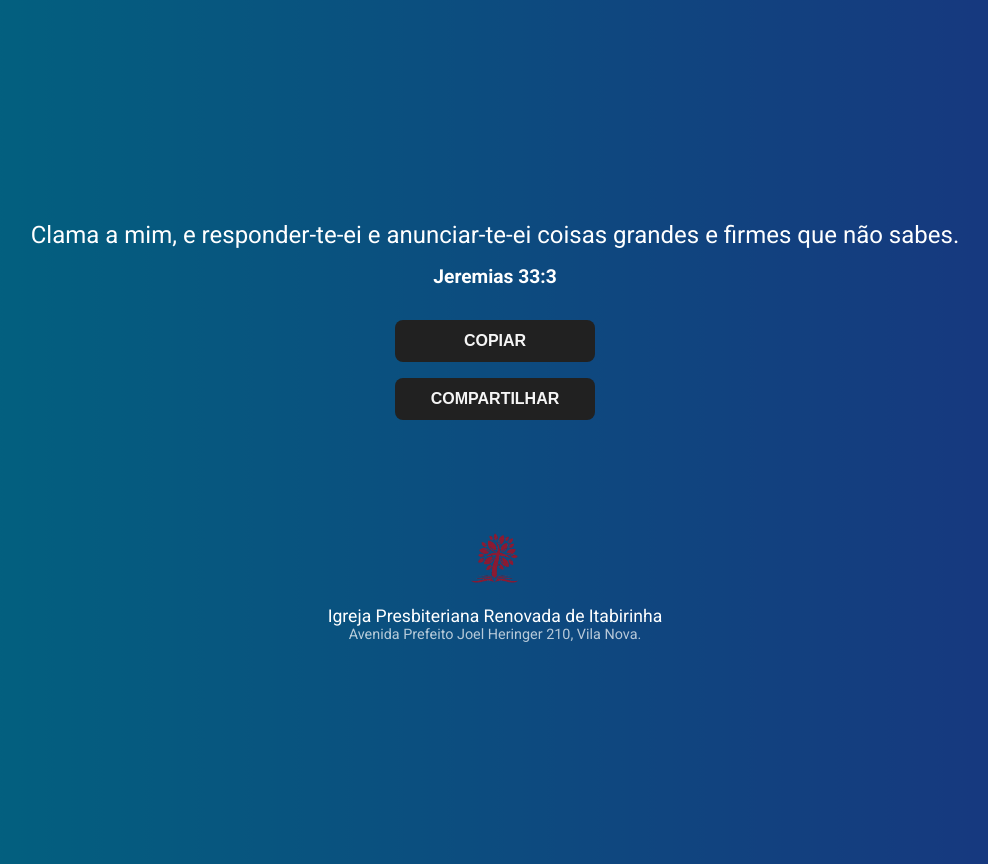
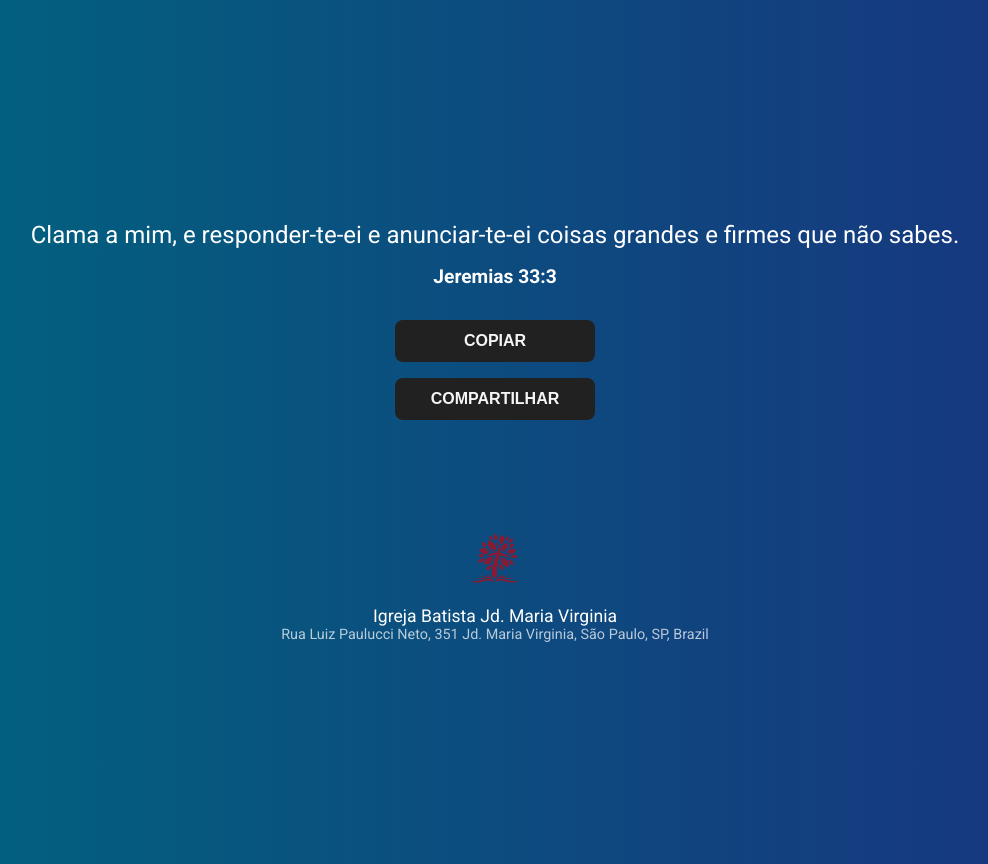
Before and after one commit to IBJPOFICIAL/Versos-biblicos-maria-virginia, a plain HTML site: page index.html in a window 1280 px wide. Shown: the whole page, without its empty margins (145-1133 px from the left). Drawn offline with Linux system fonts and the light colour scheme.

Commit message:
Update index.html

```diff
--- a/index.html
+++ b/index.html
@@ -92,11 +92,11 @@
             <!-- Parte que deve ser personalizada -->
         <footer class="church-info" style="margin-top: 0px; font-size: 1.1rem; text-align: center; color: #ffffff;">
         	<!-- Adicione abaixo o nome da sua igreja -->
-            Igreja Presbiteriana Renovada de Itabirinha
+            Igreja Batista Jd. Maria Virginia
         </footer>
         <footer class="church-info" style="margin-top: 0px; font-size: 0.9rem; text-align: center; color: #ffffff; opacity: 0.7;">
             <!-- Adicione abaixo o endereço da sua igreja -->
-            Avenida Prefeito Joel Heringer 210, Vila Nova.
+            Rua Luiz Paulucci Neto, 351 Jd. Maria Virginia, São Paulo, SP, Brazil
         </footer>
     </div>
 
```
